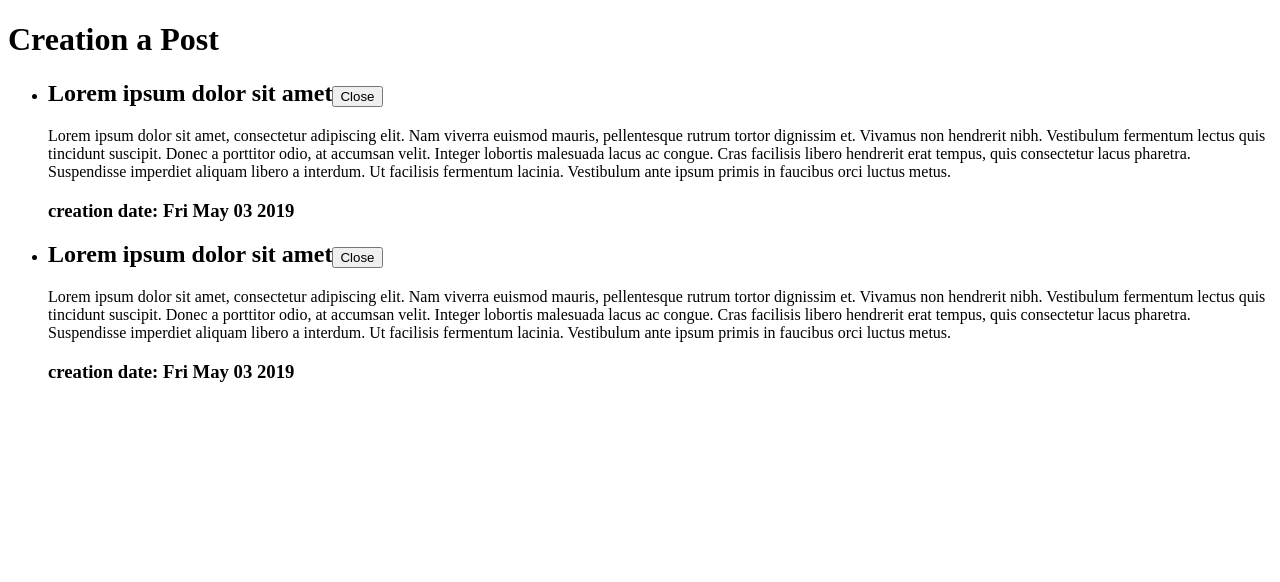
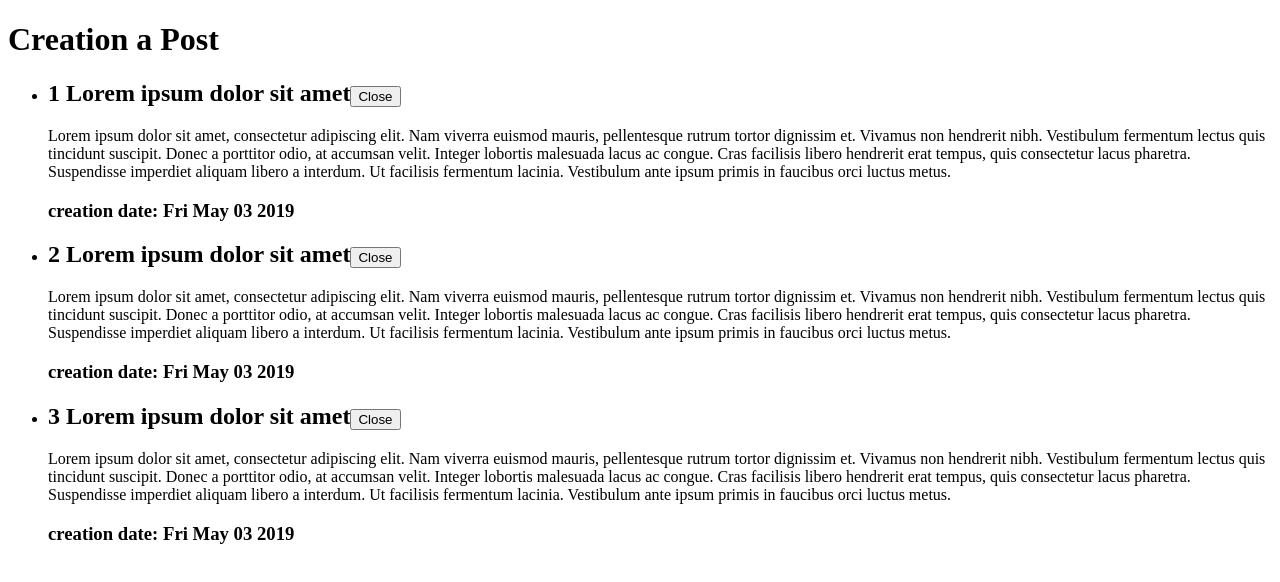
Before and after one commit to Lotus86/react_app, a React (Create React App) app: page / in a window 1280 px wide. Shown: the top 582 px of the page. Built offline with nearby package versions, Linux system fonts and the light colour scheme.

Commit message:
array is displaying

```diff
--- a/src/components/PostList.js
+++ b/src/components/PostList.js
@@ -2,10 +2,10 @@ import React from 'react'
 import Post from './Post'
 
 export default function PostList({comment}) {
+    const commentList = comment.map((comment => <li key={comment.id}><Post comment = {comment}/></li>))
     return (
         <ul>
-            <li> <Post comment = {comment[0]} /> </li>
-            <li> <Post comment = {comment[1]} /> </li>
+            {commentList}
         </ul>
     )
 }
--- a/src/fixtures.js
+++ b/src/fixtures.js
@@ -2,7 +2,7 @@ export default [
     {
         "id": "1",
         "date": "2019-05-03T09:00:00.000Z",
-        "title": "Lorem ipsum dolor sit amet",
+        "title": "1 Lorem ipsum dolor sit amet",
         "text": "Lorem ipsum dolor sit amet, consectetur adipiscing elit. Nam viverra euismod mauris, pellentesque rutrum tortor dignissim et. Vivamus non hendrerit nibh. Vestibulum fermentum lectus quis tincidunt suscipit. Donec a porttitor odio, at accumsan velit. " +
             "Integer lobortis malesuada lacus ac congue. Cras facilisis libero hendrerit erat tempus, quis consectetur lacus pharetra. Suspendisse " +
             "imperdiet aliquam libero a interdum. Ut facilisis fermentum lacinia. Vestibulum ante ipsum primis in faucibus orci luctus metus.",
@@ -22,7 +22,7 @@ export default [
     {
         "id": "4",
         "date": "2019-05-03T09:00:00.000Z",
-        "title": "Lorem ipsum dolor sit amet",
+        "title": "2 Lorem ipsum dolor sit amet",
         "text": "Lorem ipsum dolor sit amet, consectetur adipiscing elit. Nam viverra euismod mauris, pellentesque rutrum tortor dignissim et. Vivamus non hendrerit nibh. Vestibulum fermentum lectus quis tincidunt suscipit. Donec a porttitor odio, at accumsan velit. " +
             "Integer lobortis malesuada lacus ac congue. Cras facilisis libero hendrerit erat tempus, quis consectetur lacus pharetra. Suspendisse " +
             "imperdiet aliquam libero a interdum. Ut facilisis fermentum lacinia. Vestibulum ante ipsum primis in faucibus orci luctus metus.",
@@ -38,5 +38,25 @@ export default [
                 "text": "lkaslkdklsakl skdl klsadk ksladlkas kldjksja dkj"
             }
         ]
+    },
+    {
+        "id": "7",
+        "date": "2019-05-03T09:00:00.000Z",
+        "title": "3 Lorem ipsum dolor sit amet",
+        "text": "Lorem ipsum dolor sit amet, consectetur adipiscing elit. Nam viverra euismod mauris, pellentesque rutrum tortor dignissim et. Vivamus non hendrerit nibh. Vestibulum fermentum lectus quis tincidunt suscipit. Donec a porttitor odio, at accumsan velit. " +
+            "Integer lobortis malesuada lacus ac congue. Cras facilisis libero hendrerit erat tempus, quis consectetur lacus pharetra. Suspendisse " +
+            "imperdiet aliquam libero a interdum. Ut facilisis fermentum lacinia. Vestibulum ante ipsum primis in faucibus orci luctus metus.",
+        "comments": [
+            {
+                "id": "8",
+                "user": "user1",
+                "text": "lkaslkdklsakl skdl klsadk ksladlkas kldjksja dkj"
+            },
+            {
+                "id": "9",
+                "user": "user2",
+                "text": "lkaslkdklsakl skdl klsadk ksladlkas kldjksja dkj"
+            }
+        ]
     }
 ]
```
